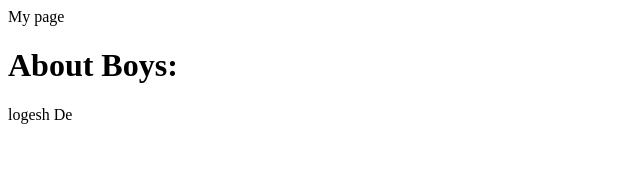
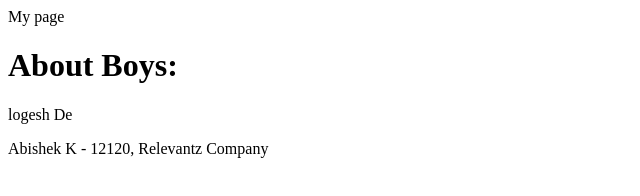
Before and after one commit to Logeshkarthick/loki, a plain HTML site: page SEN.html in a window 1280 px wide. Shown: the whole page, without its empty margins (0-640 px from the left). Drawn offline with Linux system fonts and the light colour scheme.

Commit message:
Html file was uploaded by Abishek

```diff
--- a/SEN.html
+++ b/SEN.html
@@ -5,6 +5,7 @@
   <body>
    <h1>About Boys:</h1>
     <p> logesh De </p>
+    <p>Abishek K - 12120, Relevantz Company</p>
 
   </body>
 </Html>
```
